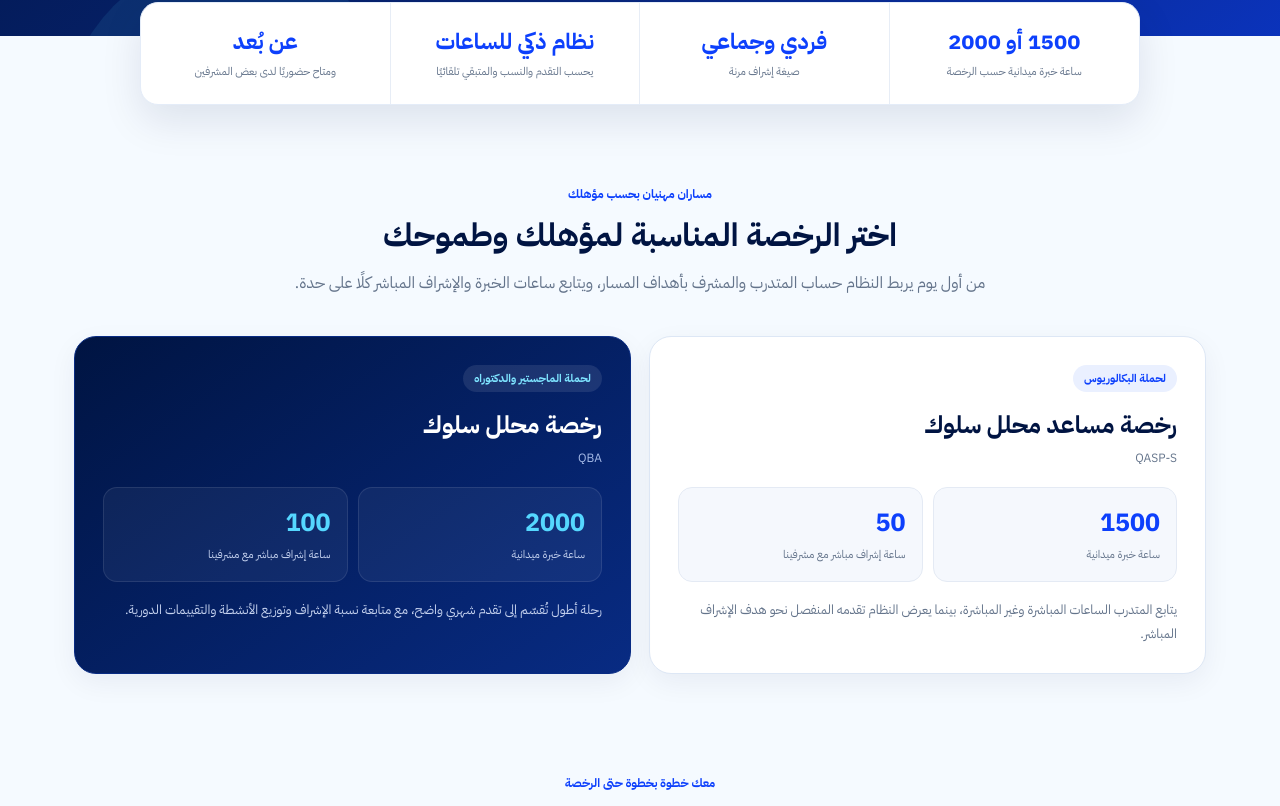
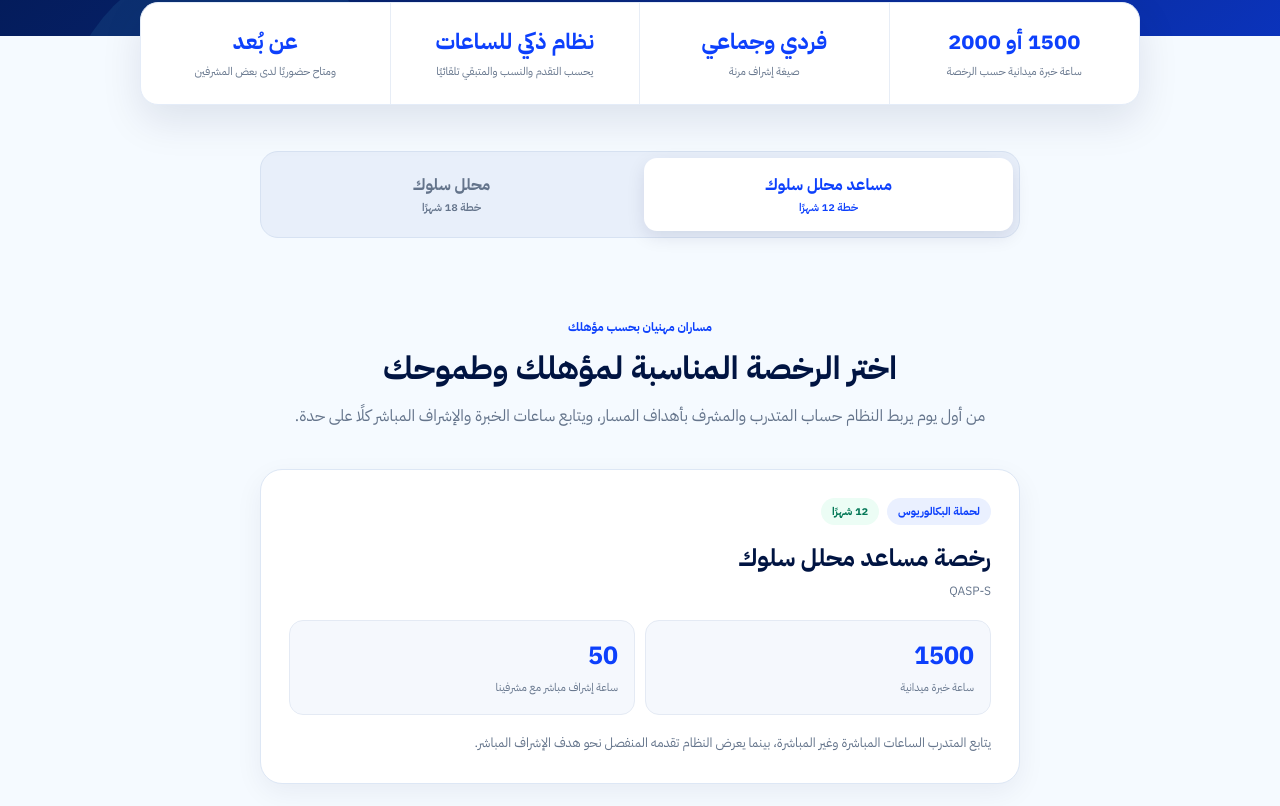
Before and after one commit to Wida3tk/Super, a Next.js app: page /en/supervision-journey in a window 1280 px wide. Shown: the part 502-1308 px from the top of the page. Built offline with nearby package versions, Linux system fonts and the light colour scheme.

Commit message:
Add supervision path tabs and refine spacing

```diff
--- a/src/app/[locale]/page.tsx
+++ b/src/app/[locale]/page.tsx
@@ -155,7 +155,7 @@ export default async function HomePage({ params }: HomePageProps) {
         /* ── HERO ── */
         .hero {
           background: linear-gradient(160deg, #f0f5ff 0%, var(--off-white) 60%);
-          padding: 80px 48px 72px;
+          padding: 80px 48px 30px;
           text-align: center;
           border-bottom: 1px solid var(--gray-100);
           position: relative;
@@ -224,7 +224,7 @@ export default async function HomePage({ params }: HomePageProps) {
         .hero-stat:not(:last-child) { border-left: 1px solid var(--gray-100); }
         .hero-stat-num { font-size: 24px; font-weight: 800; color: var(--deep); }
         .hero-stat-lbl { font-size: 11px; color: var(--gray-400); font-weight: 500; margin-top: 2px; }
-        .services{max-width:1080px;margin:30px auto 0;position:relative;z-index:3;padding:0 24px 10px}.services-grid{display:grid;grid-template-columns:1fr 1fr;gap:20px}.service-card{background:#fff;border:1px solid var(--gray-200);border-radius:20px;padding:24px;box-shadow:0 10px 28px rgba(1,20,66,.08);display:flex;gap:16px;align-items:flex-start}.service-icon{width:48px;height:48px;border-radius:14px;background:#EEF4FF;color:var(--primary);display:grid;place-items:center;font-size:22px;flex:none}.service-card.consult .service-icon{background:#ECFDF5;color:#047857}.service-card h2{font-size:18px;margin-bottom:5px}.service-card p{font-size:13px;color:var(--gray-600);line-height:1.7}.service-link{display:inline-block;margin-top:12px;color:var(--primary);font-size:13px;font-weight:800;text-decoration:none}.consult .service-link{color:#047857}.sup-actions{display:grid;grid-template-columns:1fr 1fr;gap:8px}.sup-actions .sup-btn{font-size:12px;padding:10px}.sup-btn.consult{background:#fff;color:#047857;border:1px solid #A7F3D0;box-shadow:none}
+        .services{max-width:1080px;margin:0 auto;position:relative;z-index:3;padding:0 24px 54px}.services-grid{display:grid;grid-template-columns:1fr 1fr;gap:20px}.service-card{background:#fff;border:1px solid var(--gray-200);border-radius:20px;padding:24px;box-shadow:0 10px 28px rgba(1,20,66,.08);display:flex;gap:16px;align-items:flex-start}.service-icon{width:48px;height:48px;border-radius:14px;background:#EEF4FF;color:var(--primary);display:grid;place-items:center;font-size:22px;flex:none}.service-card.consult .service-icon{background:#ECFDF5;color:#047857}.service-card h2{font-size:18px;margin-bottom:5px}.service-card p{font-size:13px;color:var(--gray-600);line-height:1.7}.service-link{display:inline-block;margin-top:12px;color:var(--primary);font-size:13px;font-weight:800;text-decoration:none}.consult .service-link{color:#047857}.sup-actions{display:grid;grid-template-columns:1fr 1fr;gap:8px}.sup-actions .sup-btn{font-size:12px;padding:10px}.sup-btn.consult{background:#fff;color:#047857;border:1px solid #A7F3D0;box-shadow:none}
 
         /* ── SUPERVISORS ── */
         .section { max-width: 1200px; margin: 0 auto; padding: 56px 40px; }
@@ -364,7 +364,7 @@ export default async function HomePage({ params }: HomePageProps) {
           .section { padding: 40px 20px; }
           .how-section { padding: 48px 24px; }
           .footer { padding: 24px 20px; }
-          .services-grid{grid-template-columns:1fr}.services{margin-top:22px}.service-card{padding:18px}.sup-actions{grid-template-columns:1fr}
+          .services-grid{grid-template-columns:1fr}.services{margin-top:0;padding-bottom:42px}.service-card{padding:18px}.sup-actions{grid-template-columns:1fr}
         }
       `}</style>
 
--- a/src/app/[locale]/supervision-journey/page.tsx
+++ b/src/app/[locale]/supervision-journey/page.tsx
@@ -64,11 +64,18 @@ const benefits = [
   ],
 ];
 
-const plans = [
+const assistantPlans = [
   { credential: "BCBA", experience: "خبرة 1–5 سنوات", price: "517.5" },
   { credential: "BCBA", experience: "خبرة 6+ سنوات", price: "632.5" },
   { credential: "QBA", experience: "خبرة 1–5 سنوات", price: "442.75" },
   { credential: "QBA", experience: "خبرة 6+ سنوات", price: "557.75" },
+];
+
+const analystPlans = [
+  { credential: "BCBA", experience: "خبرة 1–5 سنوات", price: "690" },
+  { credential: "BCBA", experience: "خبرة 6+ سنوات", price: "843.33" },
+  { credential: "QBA", experience: "خبرة 1–5 سنوات", price: "590.33" },
+  { credential: "QBA", experience: "خبرة 6+ سنوات", price: "743.67" },
 ];
 
 export default async function SupervisionJourneyPage({ params }: Props) {
@@ -86,6 +93,17 @@ export default async function SupervisionJourneyPage({ params }: Props) {
         .requirements{display:grid;grid-template-columns:1.05fr .95fr;gap:24px;align-items:stretch}.require-card{background:#001442;color:#fff;border-radius:22px;padding:30px}.require-card h2{font-size:28px;margin-bottom:14px}.require-card p{color:rgba(255,255,255,.66);line-height:1.9}.require-list{margin-top:20px;display:grid;gap:12px}.require-item{padding:13px 15px;border-radius:12px;background:rgba(255,255,255,.07);font-size:13px;line-height:1.7}.note-card{background:#fff;border:1px solid #E1E9F5;border-radius:22px;padding:30px}.note-card h3{font-size:20px;margin-bottom:14px}.note-card p{color:#64748B;font-size:13px;line-height:1.9;margin-bottom:12px}.source-links{display:flex;gap:8px;flex-wrap:wrap;margin-top:16px}.source-links a{font-size:11px;color:#0D40FC;text-decoration:none;background:#EEF4FF;border-radius:8px;padding:7px 10px}
         .pricing{display:grid;grid-template-columns:repeat(4,1fr);gap:14px}.price-card{background:#fff;border:1px solid #DDE6F3;border-radius:18px;padding:22px;text-align:center}.price-credential{display:inline-flex;background:#EAF0FF;color:#0D40FC;padding:4px 12px;border-radius:999px;font-size:12px;font-weight:800}.price-card h3{font-size:14px;margin:15px 0 8px}.price{font-size:28px;font-weight:900;color:#001442}.price small{font-size:11px;color:#64748B;font-weight:500}.price-note{text-align:center;color:#64748B;font-size:13px;margin-top:18px}.final-cta{max-width:1100px;margin:0 auto 70px;padding:48px 24px;border-radius:26px;text-align:center;color:#fff;background:linear-gradient(135deg,#0D40FC,#001442);box-shadow:0 18px 50px rgba(13,64,252,.2)}.final-cta h2{font-size:31px;margin-bottom:10px}.final-cta p{color:rgba(255,255,255,.7);margin-bottom:24px}.footer{background:#001442;color:rgba(255,255,255,.45);padding:28px;text-align:center;font-size:12px}.footer img{width:100px;filter:brightness(0) invert(1);margin-bottom:10px}
         @media(max-width:850px){.stats{grid-template-columns:repeat(2,1fr);margin:-20px 16px 0}.stat+.stat{border-right:0}.journey,.benefits{grid-template-columns:repeat(2,1fr)}.requirements{grid-template-columns:1fr}.pricing{grid-template-columns:repeat(2,1fr)}}@media(max-width:560px){.nav{padding:0 16px}.back{display:none}.hero{padding:64px 18px}.hero p{font-size:14px}.stats{grid-template-columns:1fr 1fr}.path-grid,.journey,.benefits,.pricing{grid-template-columns:1fr}.section{padding:58px 18px}.section h2{font-size:26px}.nav-cta{font-size:11px;padding:8px 10px}}
+      `}</style>
+      <style>{`
+        .path-toggle{position:absolute;opacity:0;pointer-events:none}
+        .path-tabs{max-width:760px;margin:46px auto 0;padding:6px;display:grid;grid-template-columns:1fr 1fr;gap:8px;background:#E8EFFA;border:1px solid #D7E2F2;border-radius:18px}
+        .path-tab{padding:15px 18px;border-radius:13px;text-align:center;color:#64748B;font-size:14px;font-weight:800;cursor:pointer;transition:all .2s}
+        .path-tab strong{display:block;font-size:16px;color:inherit}.path-tab span{display:block;font-size:11px;font-weight:600;margin-top:2px}
+        .path-panel,.pricing-panel{display:none}
+        #path-assistant:checked~.path-tabs label[for="path-assistant"],#path-analyst:checked~.path-tabs label[for="path-analyst"]{background:#fff;color:#0D40FC;box-shadow:0 6px 18px rgba(1,20,66,.1)}
+        #path-assistant:checked~.section .assistant-panel,#path-assistant:checked~.section .assistant-pricing,#path-analyst:checked~.section .analyst-panel,#path-analyst:checked~.section .analyst-pricing{display:block}
+        .path-panel .path-card{max-width:760px;margin:auto}.duration-chip{display:inline-flex;margin-right:8px;padding:5px 11px;border-radius:99px;background:#ECFDF5;color:#047857;font-size:11px;font-weight:800}.featured .duration-chip{background:#55D7FF1c;color:#7EE4FF}
+        @media(max-width:560px){.path-tabs{margin:28px 16px 0}.path-tab{padding:12px 8px}.path-tab strong{font-size:13px}}
       `}</style>
 
       <nav className="nav">
@@ -140,6 +158,34 @@ export default async function SupervisionJourneyPage({ params }: Props) {
         </div>
       </div>
 
+      <input
+        className="path-toggle"
+        type="radio"
+        name="path"
+        id="path-assistant"
+        defaultChecked
+      />
+      <input
+        className="path-toggle"
+        type="radio"
+        name="path"
+        id="path-analyst"
+      />
+      <div
+        className="path-tabs"
+        role="tablist"
+        aria-label="اختيار مسار الإشراف"
+      >
+        <label className="path-tab" htmlFor="path-assistant">
+          <strong>مساعد محلل سلوك</strong>
+          <span>خطة 12 شهرًا</span>
+        </label>
+        <label className="path-tab" htmlFor="path-analyst">
+          <strong>محلل سلوك</strong>
+          <span>خطة 18 شهرًا</span>
+        </label>
+      </div>
+
       <section className="section" style={{ paddingBottom: 20 }}>
         <div className="section-head">
           <div className="section-kicker">مساران مهنيان بحسب مؤهلك</div>
@@ -149,9 +195,10 @@ export default async function SupervisionJourneyPage({ params }: Props) {
             ساعات الخبرة والإشراف المباشر كلًا على حدة.
           </p>
         </div>
-        <div className="path-grid">
+        <div className="path-panel assistant-panel">
           <article className="path-card">
             <span className="path-badge">لحملة البكالوريوس</span>
+            <span className="duration-chip">12 شهرًا</span>
             <h3>رخصة مساعد محلل سلوك</h3>
             <div className="path-code">QASP-S</div>
             <div className="path-numbers">
@@ -169,8 +216,11 @@ export default async function SupervisionJourneyPage({ params }: Props) {
               تقدمه المنفصل نحو هدف الإشراف المباشر.
             </p>
           </article>
+        </div>
+        <div className="path-panel analyst-panel">
           <article className="path-card featured">
             <span className="path-badge">لحملة الماجستير والدكتوراه</span>
+            <span className="duration-chip">18 شهرًا</span>
             <h3>رخصة محلل سلوك</h3>
             <div className="path-code">QBA</div>
             <div className="path-numbers">
@@ -298,15 +348,16 @@ export default async function SupervisionJourneyPage({ params }: Props) {
           <div className="section-kicker">خيارات مالية واضحة</div>
           <h2>اختر الخبرة المناسبة لميزانيتك</h2>
           <p>
-            تتوفر خطط مرنة بحسب المسار وعدد الساعات. الأسعار أدناه لخطة 12 شهرًا
-            تشمل 4 ساعات إشراف شهريًا.
+            تتغير مدة الخطة والأسعار بحسب المسار الذي اخترته أعلاه، وتشمل الخطة
+            4 ساعات إشراف شهريًا.
           </p>
         </div>
+        <div className="pricing-panel assistant-pricing">
           <div className="pricing">
-          {plans.map((plan) => (
+            {assistantPlans.map((plan) => (
               <article
                 className="price-card"
-              key={`${plan.credential}-${plan.experience}`}
+                key={`assistant-${plan.credential}-${plan.experience}`}
               >
                 <span className="price-credential">{plan.credential}</span>
                 <h3>{plan.experience}</h3>
@@ -319,10 +370,28 @@ export default async function SupervisionJourneyPage({ params }: Props) {
               </article>
             ))}
           </div>
-        <p className="price-note">
-          تتوفر مدد أخرى، ومنها خطط أطول، بحسب الرخصة والساعات المتبقية. تُحدد
-          الخطة الأنسب بعد المقابلة الأولية وقبل التعاقد.
-        </p>
+          <p className="price-note">مسار مساعد محلل السلوك — خطة 12 شهرًا.</p>
+        </div>
+        <div className="pricing-panel analyst-pricing">
+          <div className="pricing">
+            {analystPlans.map((plan) => (
+              <article
+                className="price-card"
+                key={`analyst-${plan.credential}-${plan.experience}`}
+              >
+                <span className="price-credential">{plan.credential}</span>
+                <h3>{plan.experience}</h3>
+                <div className="price">
+                  {plan.price} <small>ريال / شهريًا</small>
+                </div>
+                <div style={{ marginTop: 9, fontSize: 11, color: "#64748B" }}>
+                  خطة 18 شهرًا
+                </div>
+              </article>
+            ))}
+          </div>
+          <p className="price-note">مسار محلل السلوك — خطة 18 شهرًا.</p>
+        </div>
       </section>
 
       <section className="final-cta">
```
Lines whose indentation alone changed are shown as unchanged.
